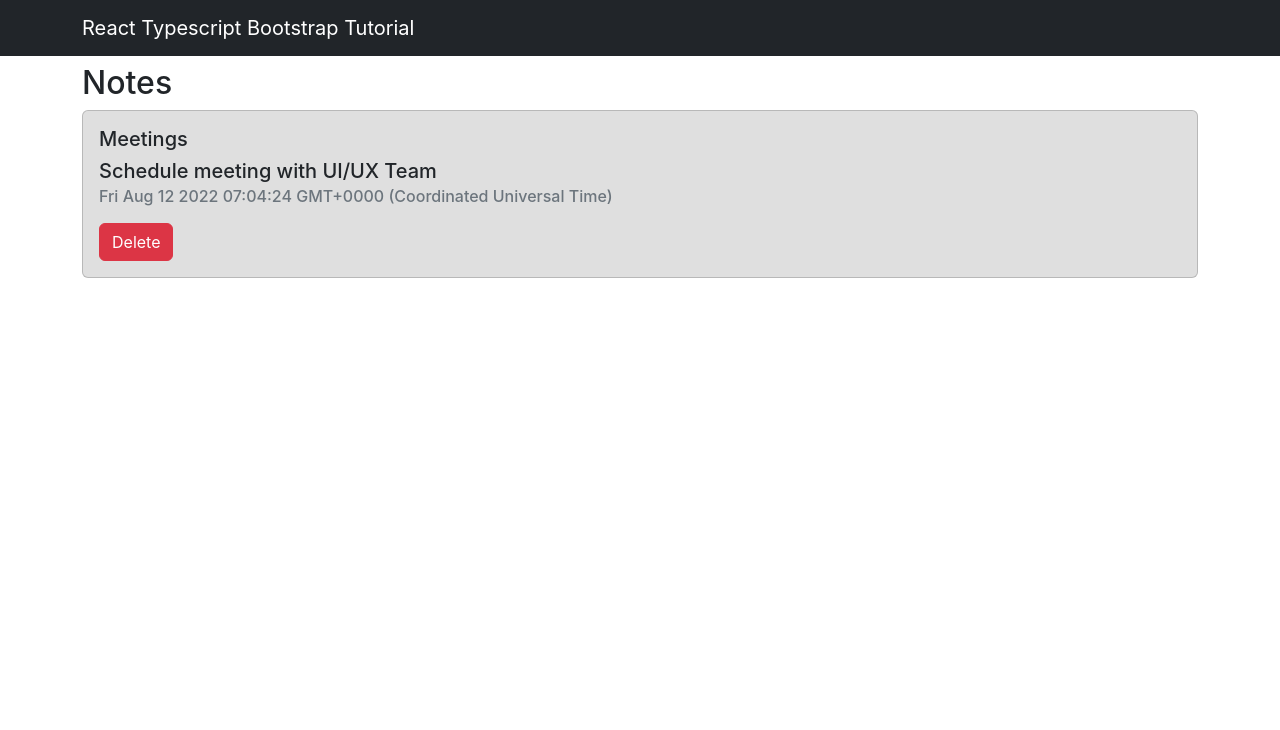
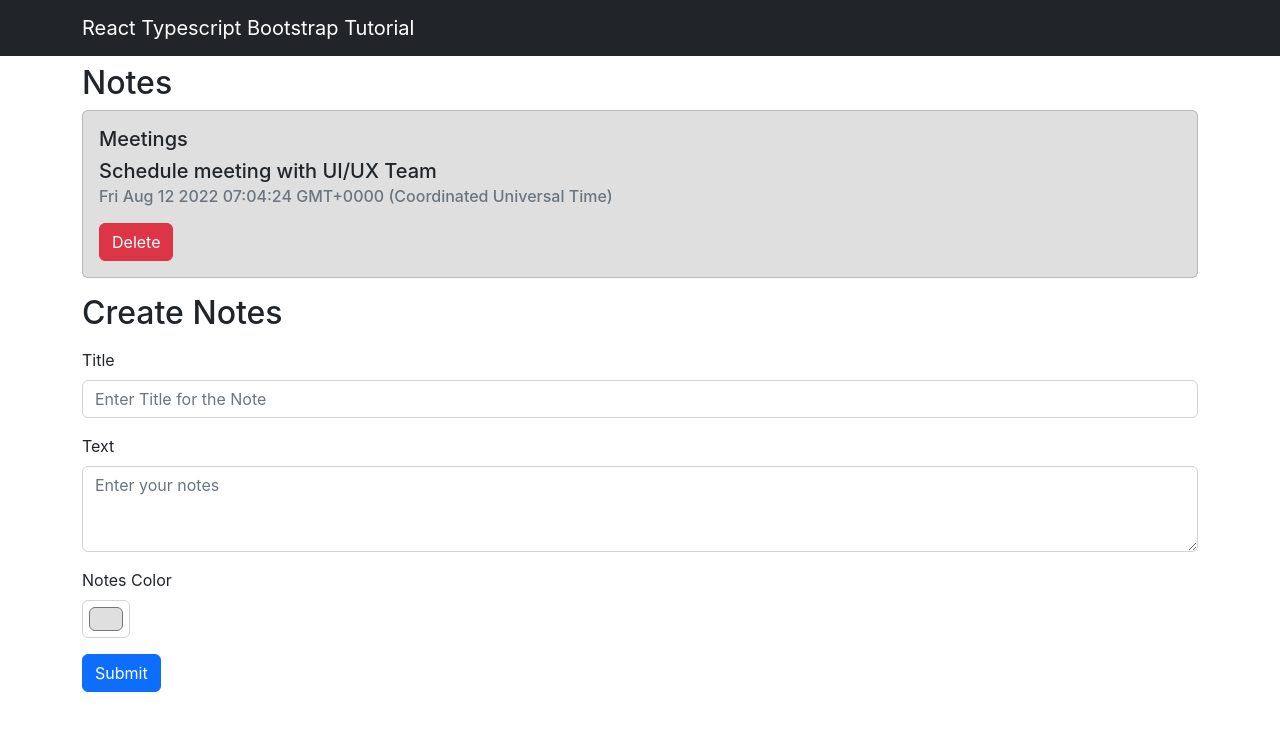
Before and after one commit to ArcOmotola/typescript_practice_todo1, a React (Create React App) app: page / in a window 1280 px wide. Shown: the top 730 px of the page. Built offline with nearby package versions, Linux system fonts and the light colour scheme.

Commit message:
added CreateNotes module

```diff
--- a/src/App.tsx
+++ b/src/App.tsx
@@ -4,6 +4,8 @@ import './App.css';
 import Header from './components/Header';
 import { Col, Container, Row } from 'react-bootstrap';
 import NotesList from './components/NotesList';
+import CreateNotes from './components/CreateNotes';
+
 
 
 
@@ -27,6 +29,11 @@ function App() {
           <NotesList notes={notes} setNotes={setNotes}/>
           </Col>
         </Row>
+        <Row>
+          <Col>
+          <CreateNotes notes={notes} setNotes={setNotes}/>
+          </Col>
+        </Row>
       </Container>
     </>
   );
--- a/src/components/CreateNotes.tsx
+++ b/src/components/CreateNotes.tsx
@@ -1,7 +1,38 @@
-import React from 'react'
+import { useRef } from 'react';
+import { Note } from '../models/note.model';
+import { Button, Form } from 'react-bootstrap';
 
-export default function CreateNotes() {
-  return (
-    <div>CreateNotes</div>
-  )
+interface ICreateNotesProps {
+    notes: Note[],
+    setNotes: React.Dispatch<React.SetStateAction<Note[]>>
 }
+
+const CreateNotes: React.FunctionComponent<ICreateNotesProps> = ({notes, setNotes}) => {
+    const titleRef = useRef<HTMLInputElement | null>(null);
+    const textRef = useRef<HTMLTextAreaElement | null>(null);
+    const colorRef = useRef<HTMLInputElement | null>(null);
+
+    return (
+        <>
+            <h2>Create Notes</h2>
+            <Form className="mt-3 mb-3">
+                <Form.Group className='mb-3' controlId='formBasic'>
+                    <Form.Label>Title</Form.Label>
+                    <Form.Control type='text' placeholder='Enter Title for the Note' ref={ titleRef }/>
+                </Form.Group>
+                <Form.Group className='mb-3' controlId='formBasicText'>
+                    <Form.Label>Text</Form.Label>
+                    <Form.Control placeholder='Enter your notes' as='textarea' rows={3} ref={ textRef }/>
+                </Form.Group>
+                <Form.Group className='mb-3'>
+                    <Form.Label htmlFor='colorInput'>Notes Color</Form.Label>
+                    <Form.Control type='color' id='colorInput' defaultValue="#dfdfdf" title='Choose your color' ref={ colorRef }/>
+                </Form.Group>
+                <Button type='submit' variant='primary'>Submit</Button>
+            </Form>
+        </>
+    )
+    ;
+};
+
+export default CreateNotes;
```
